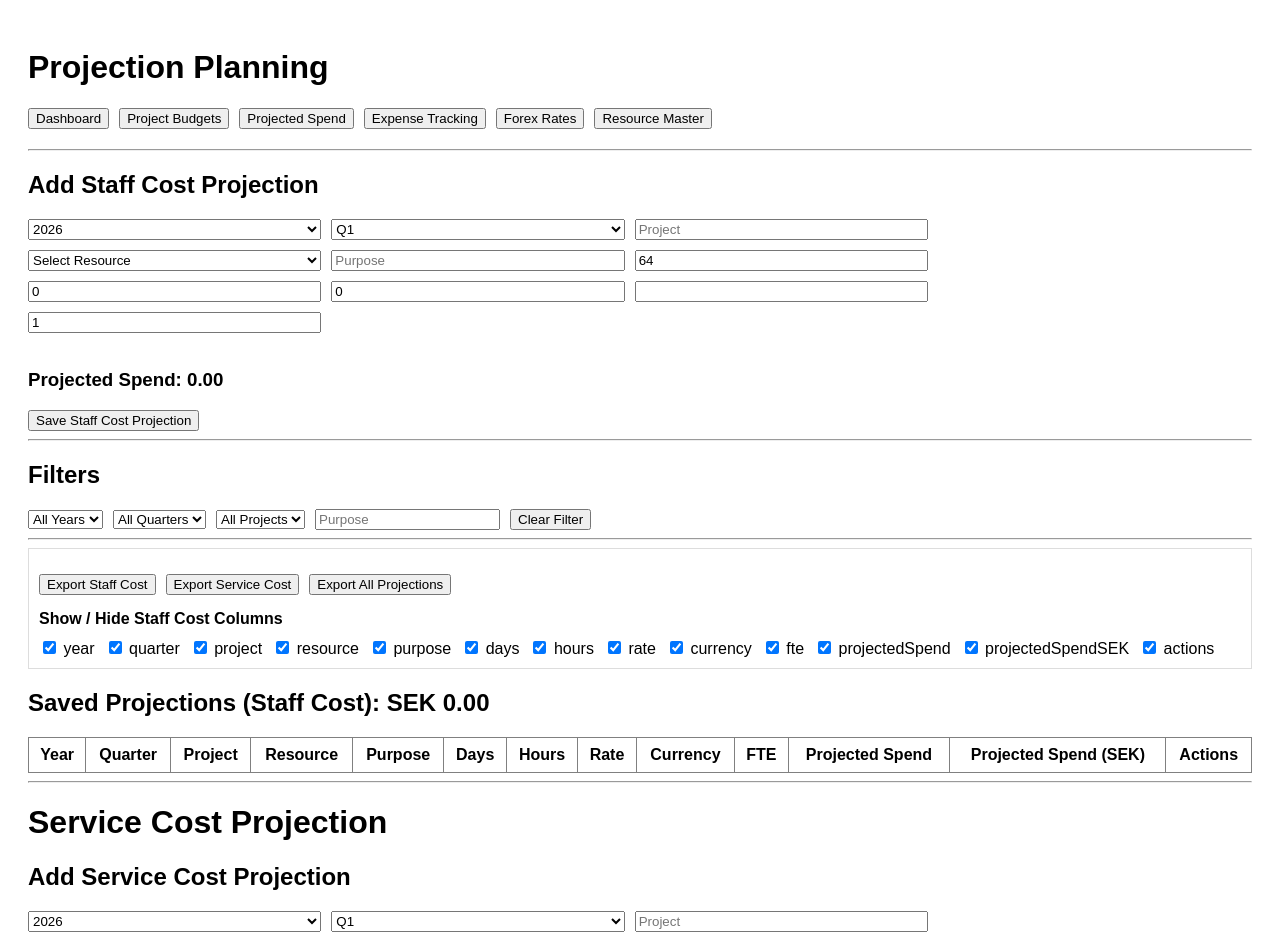
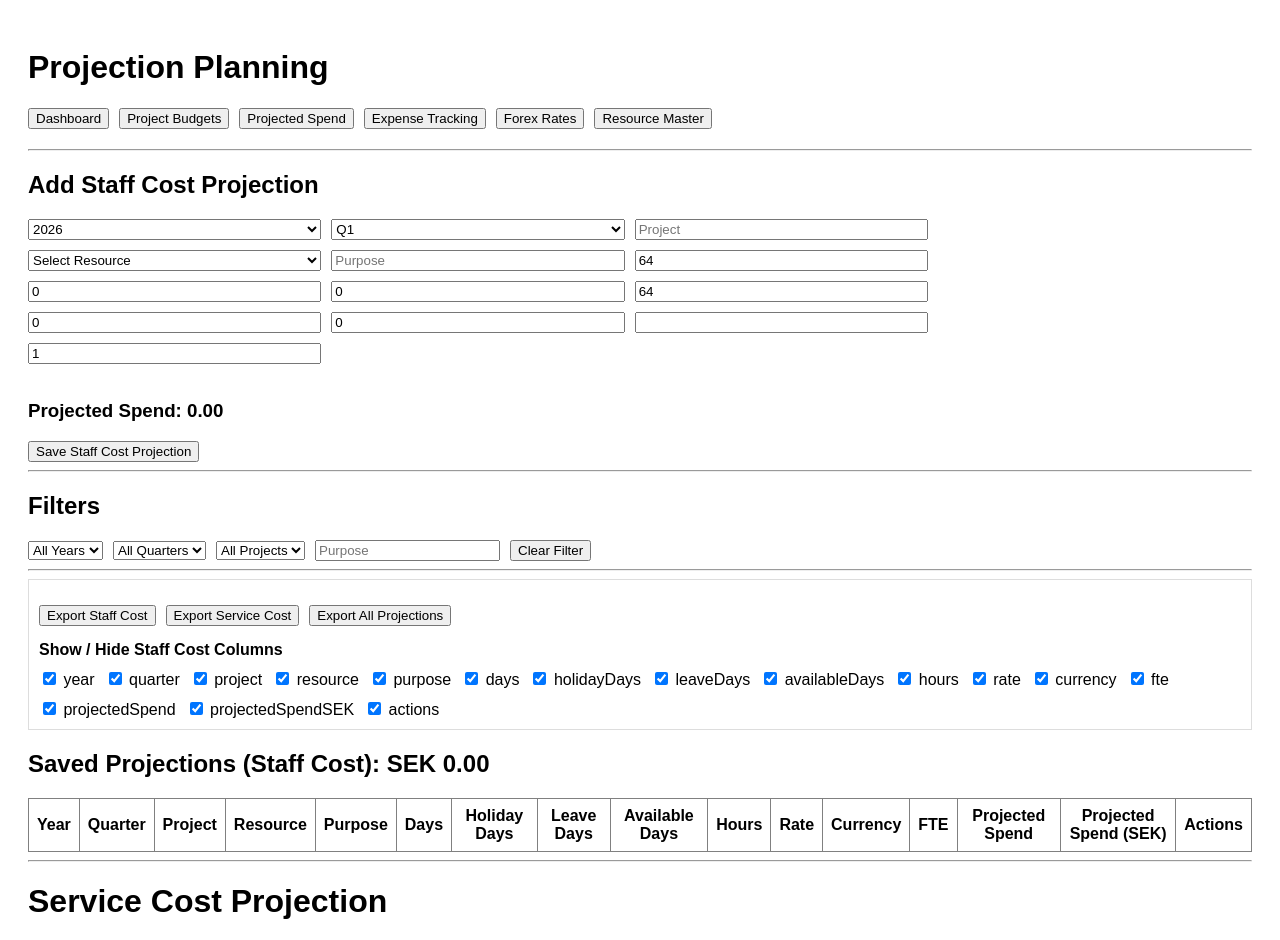
Before and after one commit to pinaki-GH/budget-tracker, a Next.js app: page /projections in a window 1280 px wide. Shown: the top 940 px of the page. Built offline with nearby package versions, Linux system fonts and the light colour scheme.

Commit message:
Update page.js

```diff
--- a/app/projections/page.js
+++ b/app/projections/page.js
@@ -79,6 +79,8 @@ export default function ProjectionsPage() {
   const currency = selectedResource?.currency || ''
   const purpose = selectedResource?.purpose || ''
   const [workDays, setWorkDays] = useState(0)
+  const [holidayDays, setHolidayDays] = useState(0)
+  const [leaveDays, setLeaveDays] = useState(0)
   // const [hoursPerDay, setHoursPerDay] = useState('8')
   // const [manHourRate, setManHourRate] = useState('')
   // const [currency, setCurrency] = useState('SEK')
@@ -109,6 +111,9 @@ export default function ProjectionsPage() {
   resource: true,
   purpose: true,
   days: true,
+  holidayDays: true,
+  leaveDays: true,
+  availableDays: true,
   hours: true,
   rate: true,
   currency: true,
@@ -191,11 +196,19 @@ function convertToSEK(
     : amount
 }
 
+  const availableDays =
+  Math.max(
+    0,
+    Number(workDays || 0) -
+    Number(holidayDays || 0) -
+    Number(leaveDays || 0)
+  )
+
   const projectedBudget =
-    Number(workDays || 0) *
-    Number(hoursPerDay || 0) *
-    Number(manHourRate || 0) *
-    Number(fteFactor || 0)
+  availableDays *
+  Number(hoursPerDay || 0) *
+  Number(manHourRate || 0) *
+  Number(fteFactor || 0)
 
   function clearForm() {
 
@@ -205,6 +218,8 @@ function convertToSEK(
     setResource('')
     setWorkDays(getWorkDaysInQuarter(year, quarter))
     setFteFactor('1')
+    setHolidayDays(0)
+    setLeaveDays(0)
 
     setEditingId(null)
   }
@@ -240,11 +255,12 @@ function convertToSEK(
   purpose,
 
   workDays,
+  holidayDays,
+  leaveDays,
+  availableDays,
 
   hoursPerDay,
-
   manHourRate,
-
   currency,
 
   fteFactor
@@ -330,6 +346,8 @@ function convertToSEK(
 
     // setCurrency(item.currency)
 
+    setHolidayDays(item.holidayDays || 0)
+    setLeaveDays(item.leaveDays || 0)
     setFteFactor(item.fteFactor)
   }
 
@@ -406,7 +424,8 @@ function convertToSEK(
     (item) => {
 
       const budget =
-        item.workDays *
+        (item.availableDays ??
+        item.workDays) *
         item.hoursPerDay *
         item.manHourRate *
         item.fteFactor
@@ -726,7 +745,8 @@ function convertToSEK(
     (sum, p) => {
 
       const projectedBudget =
-        p.workDays *
+        (p.availableDays ??
+        p.workDays) *
         p.hoursPerDay *
         p.manHourRate *
         p.fteFactor
@@ -919,6 +939,33 @@ function convertToSEK(
           value={workDays}
           readOnly
         />
+
+  <input
+  type="number"
+  placeholder="Holiday Days"
+  value={holidayDays}
+  onChange={(e) =>
+    setHolidayDays(
+      Number(e.target.value || 0)
+    )
+  }
+/>
+
+<input
+  type="number"
+  placeholder="Leave Days"
+  value={leaveDays}
+  onChange={(e) =>
+    setLeaveDays(
+      Number(e.target.value || 0)
+    )
+  }
+/>
+
+<input
+  value={availableDays}
+  readOnly
+/>
 
         <input
   value={hoursPerDay}
@@ -1200,6 +1247,15 @@ function convertToSEK(
   {staffColumns.days &&
     <th style={centerCell}>Days</th>}
 
+   {staffColumns.holidayDays &&
+    <th style={centerCell}>Holiday Days</th>}
+
+  {staffColumns.leaveDays &&
+    <th style={centerCell}>Leave Days</th>}
+
+  {staffColumns.availableDays &&
+    <th style={centerCell}>Available Days</th>}
+
   {staffColumns.hours &&
     <th style={centerCell}>Hours</th>}
 
@@ -1258,20 +1314,28 @@ function convertToSEK(
                }
 
                {staffColumns.resource &&
-                  <td>
-                    {item.resource}
-                  </td>
+                  <td>{item.resource}</td>
                }
 
                {staffColumns.purpose &&
-                  <td>
-                    {item.purpose}
-                  </td>
+                  <td>{item.purpose}</td>
                }
 
                {staffColumns.days &&
                   <td style={centerCell}>{item.workDays}</td>
                }
+
+              {staffColumns.holidayDays &&
+                  <td style={centerCell}>{item.holidayDays || 0}</td>
+              }
+
+              {staffColumns.leaveDays &&
+                  <td style={centerCell}>{item.leaveDays || 0}</td>
+              }
+
+              {staffColumns.availableDays &&
+                  <td style={centerCell}>{item.availableDays ??item.workDays}</td>
+              }
 
                {staffColumns.hours &&
                   <td style={centerCell}>{item.hoursPerDay}</td>
```
